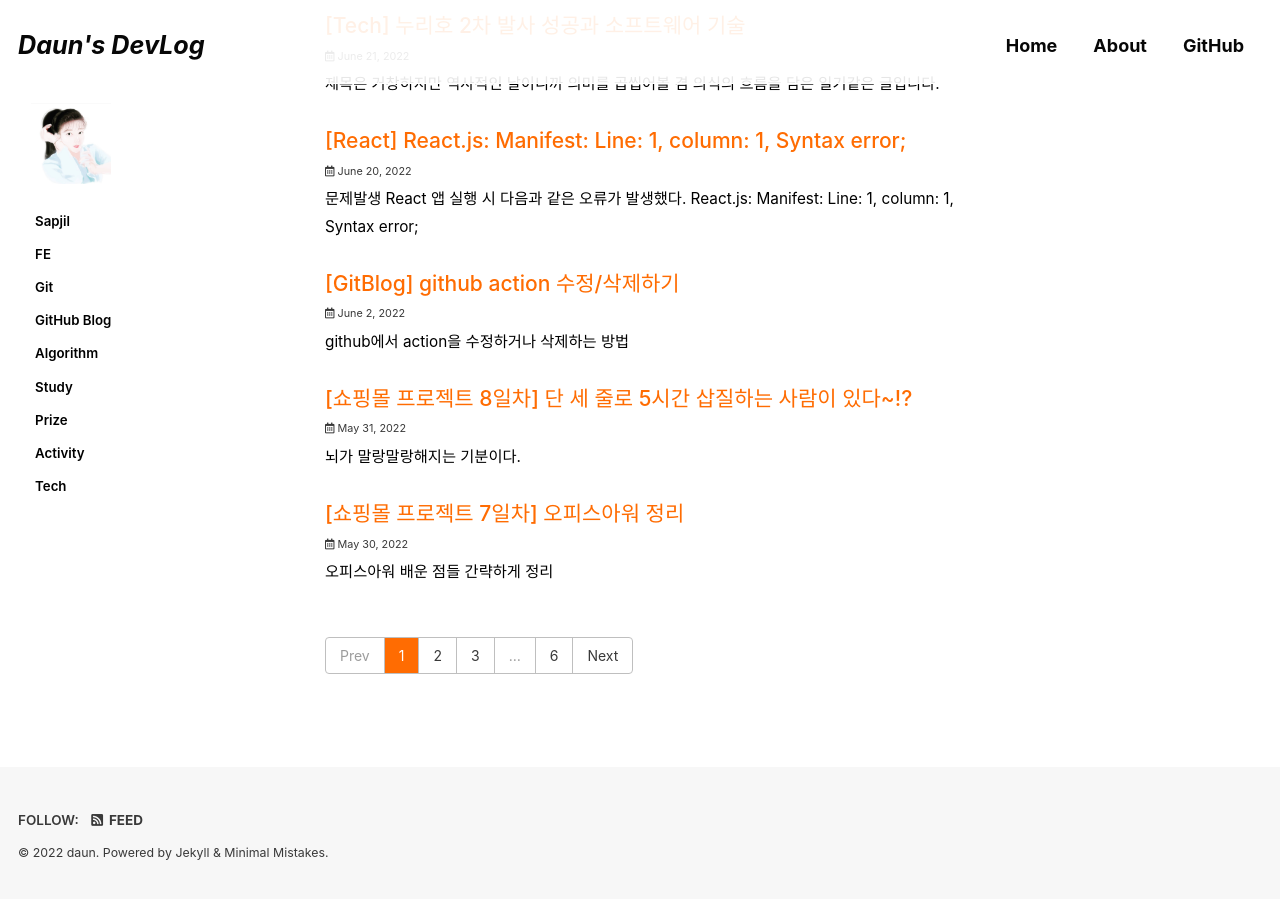
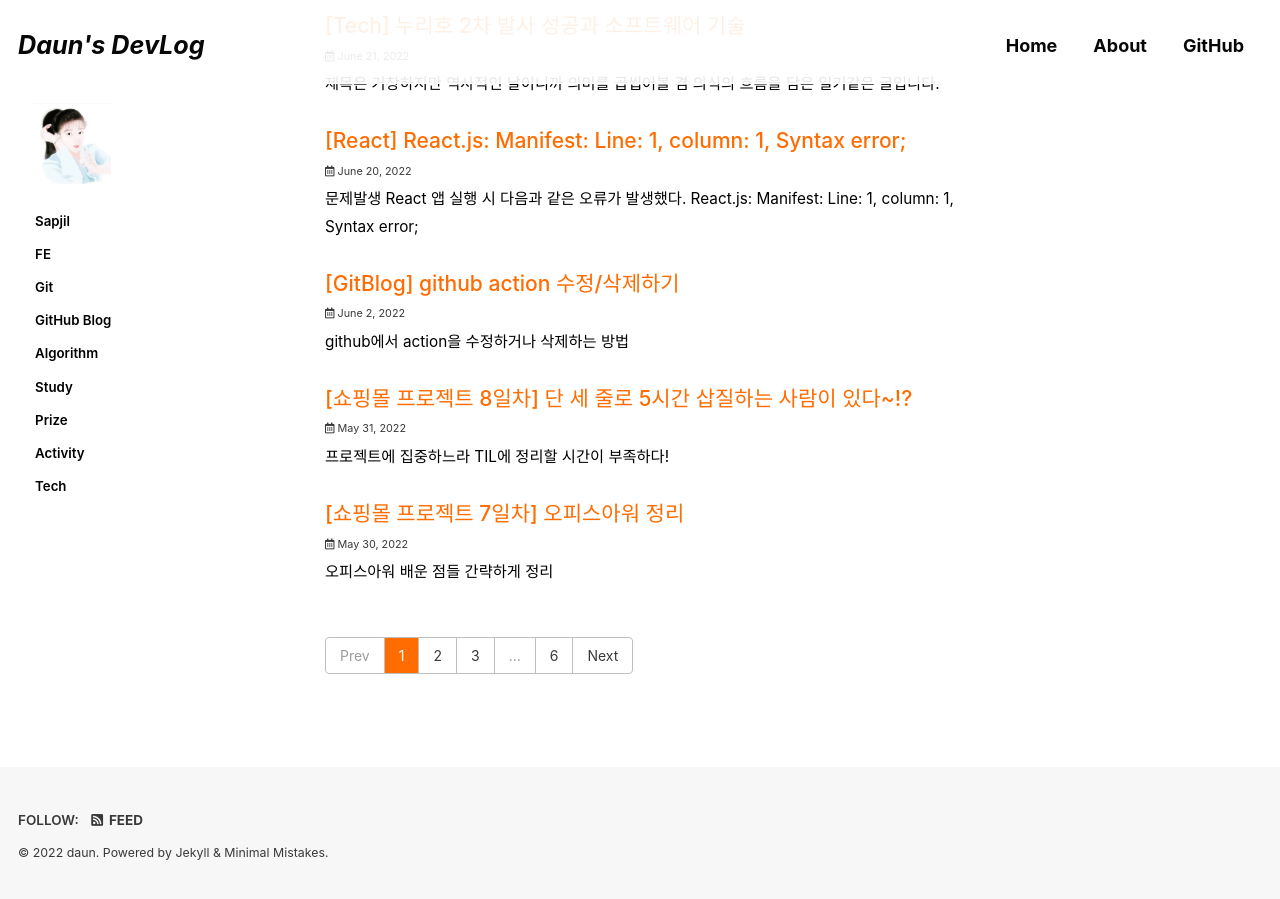
Before and after one commit to DAUN3046/DAUN3046.github.io, a Jekyll site: the page built from index.html, in a window 1280 px wide and 900 px high, scrolled down 194 px. Built offline with Jekyll 4.4.1, drawn with Linux system fonts in a browser that asks for light colours; cached includes are drawn as plain includes; some web fonts are replaced; the list of posts is cut into pages by our own code.

Commit message:
Update 2022-05-31-shoppingmallday8.md

```diff
--- a/_posts/2022-05-31-shoppingmallday8.md
+++ b/_posts/2022-05-31-shoppingmallday8.md
@@ -1,6 +1,6 @@
 ---
 title: "[쇼핑몰 프로젝트 8일차] 단 세 줄로 5시간 삽질하는 사람이 있다~!?"
-excerpt: "뇌가 말랑말랑해지는 기분이다."
+excerpt: "프로젝트에 집중하느라 TIL에 정리할 시간이 부족하다!"
 
 categories:
   - FE
```
Also changed, not shown: other parts of _posts/2022-05-31-shoppingmallday8.md (+1 -1 lines).
